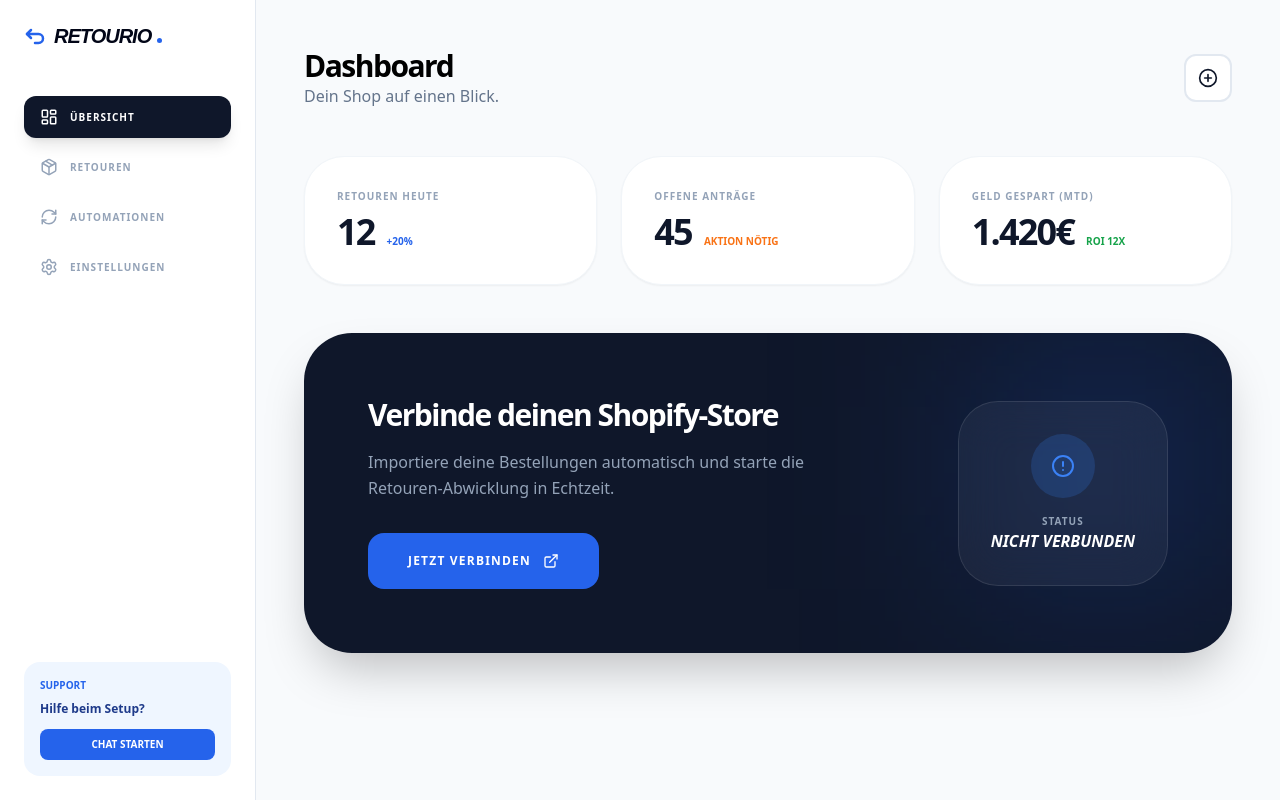
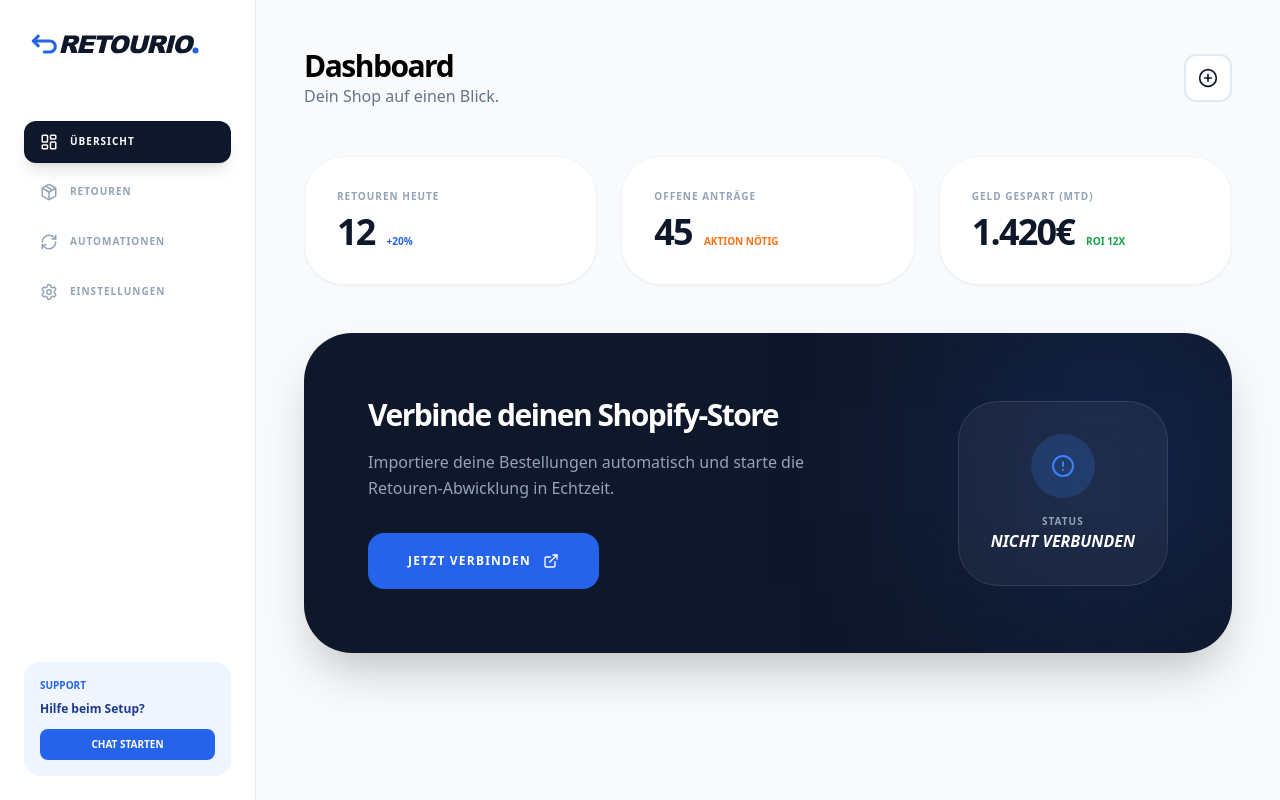
Before and after one commit to retourio-dev/retourio-landingpage, a Next.js app: page /admin in a window 1280 px wide. Built offline with nearby package versions, Linux system fonts and the light colour scheme.

Commit message:
hotfix_logo1256

```diff
--- a/components/Logo.jsx
+++ b/components/Logo.jsx
@@ -1,50 +1,13 @@
 'use client';
 import React from 'react';
 
-export function RetourioLogo({ className = '' }) {
+export function RetourioLogo({ className = 'h-10' }) {
   return (
-    /* Der Container hält alles in einer Zeile (flex) und verhindert Umbrüche (whitespace-nowrap) */
-    <div className={`inline-flex items-center gap-1.5 group shrink-0 select-none ${className}`}>
-
-      {/* 1. Das Icon: Ein kleines, festes SVG nur für den Pfeil */}
-      <svg
-        width="24"
-        height="24"
-        viewBox="0 0 24 24"
-        fill="none"
-        className="text-blue-600 shrink-0"
-        xmlns="http://www.w3.org/2000/svg"
-      >
-        <path
-          d="M3 10H14.5C16.9853 10 19 12.0147 19 14.5C19 16.9853 16.9853 19 14.5 19H11"
-          stroke="currentColor"
-          strokeWidth="2.5"
-          strokeLinecap="round"
-          strokeLinejoin="round"
-        />
-        <path
-          d="M7 6L3 10L7 14"
-          stroke="currentColor"
-          strokeWidth="2.5"
-          strokeLinecap="round"
-          strokeLinejoin="round"
-        />
-      </svg>
-
-      {/* 2. Der Text: Echtes HTML für maximale Stabilität auf Mobile */}
-      <span
-        className="text-slate-950 font-[900] italic uppercase tracking-tighter leading-none"
-        style={{
-          fontFamily: 'Arial, sans-serif',
-          fontSize: '1.25rem' // Entspricht ca. 20px
-        }}
-      >
-        RETOURIO
-      </span>
-
-      {/* 3. Der Punkt: Ein CSS-Element, das IMMER direkt hinter dem Text bleibt */}
-      <span className="w-[5px] h-[5px] bg-blue-600 rounded-full mt-2 group-hover:scale-150 transition-transform duration-300" />
-
-    </div>
+    <img
+      src="/logo.svg"
+      alt="Retourio Logo"
+      className={`block shrink-0 ${className}`}
+      style={{ width: 'auto' }} // Verhindert das Quetschen
+    />
   );
 }
```
Also changed, not shown: public/logo.svg (added).
